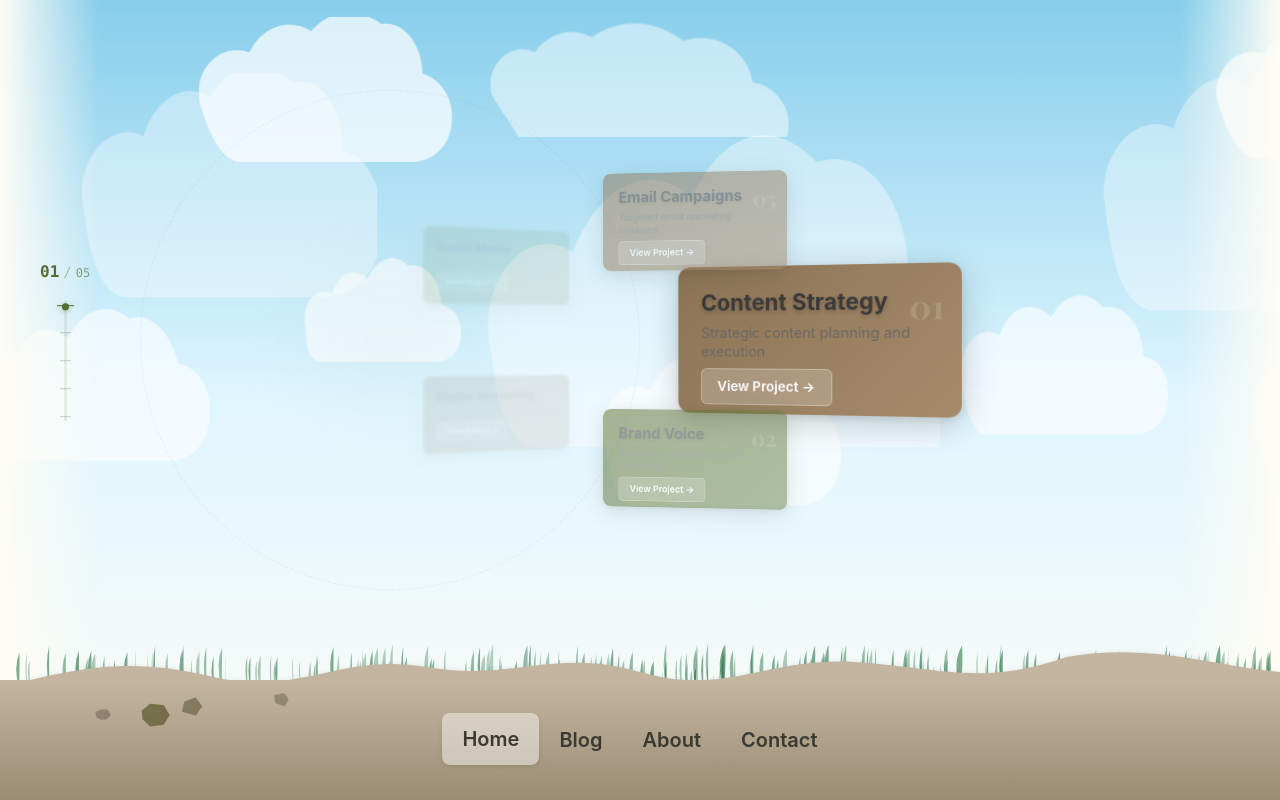
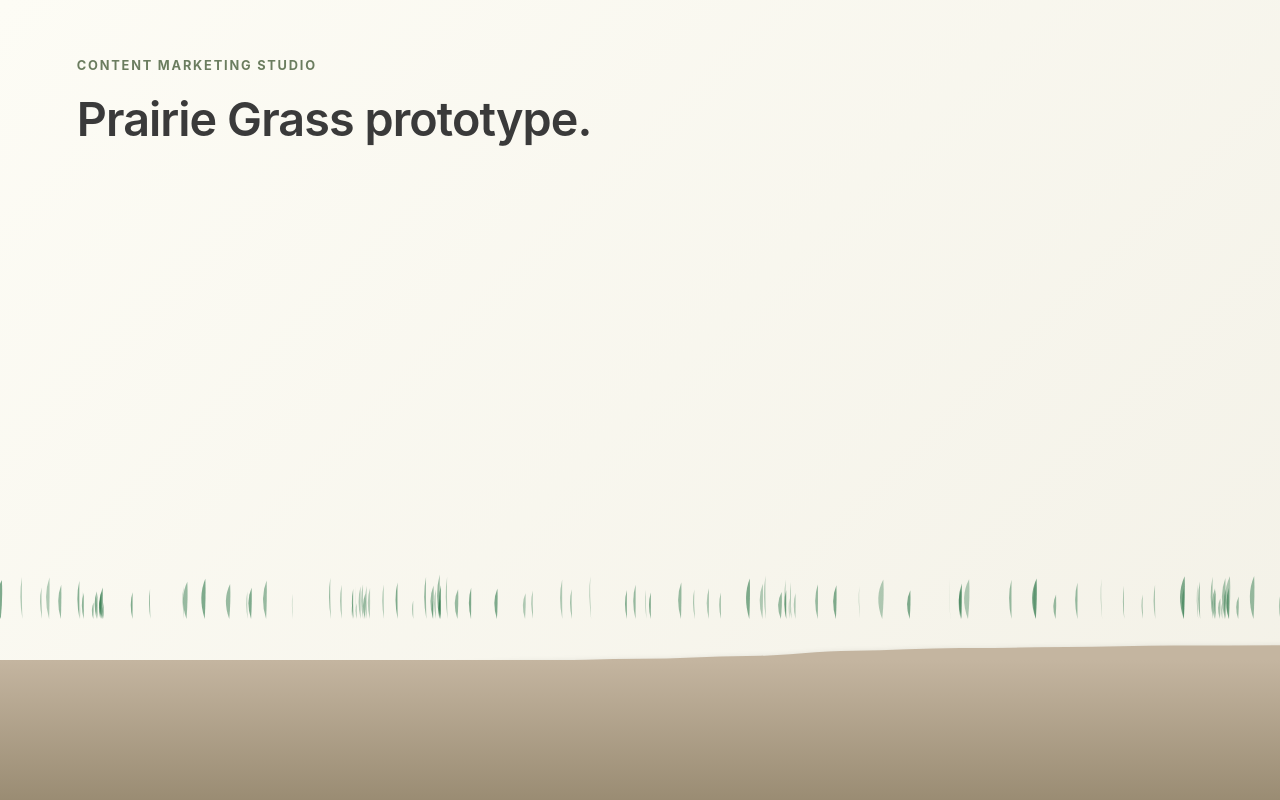
Before and after one commit to Fargarther/content-marketing-website, a React (Vite) app: page / in a window 1280 px wide. Built offline with nearby package versions, Linux system fonts and the light colour scheme.

Commit message:
Horizontal scroll

```diff
--- a/src/components/Carousel.css
+++ b/src/components/Carousel.css
@@ -1,6 +1,6 @@
 .carousel-container {
   width: 100%;
-  height: calc(100vh - 120px); /* Fill screen above nav */
+  height: clamp(320px, 70vh, 680px);
   position: relative;
   overflow: hidden;
   display: flex;
@@ -9,8 +9,7 @@
   perspective: 1000px;
   perspective-origin: center center;
   z-index: 10; /* Above clouds */
-  /* We're intentionally consuming gestures in both axes over the carousel */
-  touch-action: none; /* Allow custom swipe handling in both axes */
+  touch-action: pan-x pan-y;
 }
 
 .carousel-wheel {
@@ -20,9 +19,8 @@
   /* Center the wheel horizontally */
   transform: translateX(0);
   transform-style: preserve-3d;
-  /* Prevent rubber-band scrolling and ensure vertical touch scrolls the page */
   overscroll-behavior-x: contain;
-  touch-action: pan-y;
+  touch-action: pan-x pan-y;
 }
 
 .carousel-item {
--- a/src/components/GroundNav.css
+++ b/src/components/GroundNav.css
@@ -4,11 +4,11 @@
 }
 
 .ground-nav {
-  position: fixed;
+  position: absolute;
   left: 0;
-  right: 0;
   bottom: 0;                     /* sits at the very bottom */
-  height: 120px;                 /* increased height */
+  width: calc(var(--panel-count, 1) * 100vw);
+  height: var(--ground-height, 120px);
   z-index: 1105;                 /* ABOVE the grass (yours was 1001) */
   pointer-events: none;          /* overall container lets clicks through */
 }
@@ -29,7 +29,7 @@
     radial-gradient(1px 1px at 20% 30%, rgba(0,0,0,0.12) 0 40%, transparent 41%) repeat,
     radial-gradient(1px 1px at 70% 60%, rgba(0,0,0,0.10) 0 45%, transparent 46%) repeat,
     linear-gradient(to bottom, var(--ground-color), var(--ground-dark));
-  background-size: 180px 120px, 220px 150px, 100% 100%;
+  background-size: 180px 180px, 220px 200px, 100% 100%;
   display: flex;
   align-items: center;
   justify-content: center;
--- a/src/components/GroundNav.jsx
+++ b/src/components/GroundNav.jsx
@@ -5,7 +5,47 @@ import "./GroundNav.css";
 
 const ENABLE_ROCK_DRAG = true; // Enable gentle drag for front rocks only
 
-export default function GroundNav() {
+// Generate a gently noisy uphill → plateau → downhill ridge
+const createRidgePath = (width, groundHeight = 180, viewportHeight = 800) => {
+  const h = groundHeight;
+  const baseY = h * 0.78; // keep baseline low
+  const pts = [];
+  const segs = 48; // more segments for micro irregularity
+  const plateauStart = 0.44;
+  const plateauEnd = 0.72;
+  const maxLift = Math.min(baseY - 12, Math.max(h * 0.8, viewportHeight * 0.5)); // crest toward half viewport while baseline stays put
+
+  for (let i = 0; i <= segs; i++) {
+    const t = i / segs;
+    const x = t * width;
+
+    // Shape: rise → plateau → fall
+    let lift = 0;
+    if (t < plateauStart) {
+      lift = maxLift * (t / plateauStart);
+    } else if (t > plateauEnd) {
+      lift = maxLift * (1 - (t - plateauEnd) / (1 - plateauEnd));
+    } else {
+      lift = maxLift;
+    }
+
+    // Gentle noise for bumps
+    const noise = (Math.sin(t * 28) + Math.sin(t * 57) * 0.55 + Math.sin(t * 101) * 0.35) * 3.5;
+    const y = baseY - lift + noise;
+    pts.push({ x, y });
+  }
+
+  const move = `M${pts[0].x},${pts[0].y}`;
+  const curves = pts.slice(1).map((p, i) => {
+    const prev = pts[i];
+    const dx = p.x - prev.x;
+    return `C ${prev.x + dx / 3},${prev.y} ${prev.x + (2 * dx) / 3},${p.y} ${p.x},${p.y}`;
+  }).join(" ");
+
+  return `${move} ${curves} L ${width},${h} L 0,${h} Z`;
+};
+
+export default function GroundNav({ totalWidth, groundHeight, viewportHeight }) {
   const canvasRef = useRef(null);
   const svgRef = useRef(null);
   const rafRef = useRef(null);
@@ -13,6 +53,14 @@ export default function GroundNav() {
   const [currentHash, setCurrentHash] = useState(window.location.hash || '#home');
   const parallaxOffset = useRef({ x: 0, y: 0 });
   const gustDecay = useRef([]);
+  const [pathWidth, setPathWidth] = useState(() => Math.max(totalWidth || window.innerWidth || 1200, 800));
+  const [ridgePath, setRidgePath] = useState(() =>
+    createRidgePath(
+      Math.max(totalWidth || window.innerWidth || 1200, 800),
+      groundHeight || 180,
+      viewportHeight || window.innerHeight || 800
+    )
+  );
 
   // Get Y position along the ridge path
   const getRidgeY = useCallback((normalizedX) => {
@@ -26,14 +74,14 @@ export default function GroundNav() {
     const point = path.getPointAtLength(normalizedX * pathLength);
 
     // Transform from SVG viewBox (0-1200) to actual position
-    const svgWidth = 1200;
-    const actualWidth = window.innerWidth;
+    const svgWidth = pathWidth || 1200;
+    const actualWidth = totalWidth || window.innerWidth;
     const scale = actualWidth / svgWidth;
 
     // The ridge SVG is 80px tall, positioned at top: -48px
     // We want rocks to sit near the top of the ridge curve
     return -48 + (point.y * scale) - 10; // Offset up by 10px to sit on ridge
-  }, []);
+  }, [totalWidth, pathWidth]);
 
   // Listen for hash changes
   useEffect(() => {
@@ -48,7 +96,7 @@ export default function GroundNav() {
   // Initialize rock positions
   useEffect(() => {
     const initRocks = () => {
-      const width = window.innerWidth;
+      const width = totalWidth || window.innerWidth;
       const positions = rockData.map(rock => {
         const pixelX = rock.x * width;
         const ridgeY = getRidgeY(rock.x);
@@ -77,6 +125,13 @@ export default function GroundNav() {
     window.addEventListener('resize', initRocks);
     return () => window.removeEventListener('resize', initRocks);
   }, [getRidgeY]);
+
+  // Update ridge path when width changes
+  useEffect(() => {
+    const width = Math.max(totalWidth || window.innerWidth || 1200, 800);
+    setPathWidth(width);
+    setRidgePath(createRidgePath(width, groundHeight || 180, viewportHeight || window.innerHeight || 800));
+  }, [totalWidth, groundHeight, viewportHeight]);
 
   // Draw rocks with parallax
   const drawRocks = useCallback((ctx, width, height) => {
@@ -264,19 +319,12 @@ export default function GroundNav() {
       <svg
         ref={svgRef}
         className="ground-ridge"
-        viewBox="0 0 1200 80"
+        viewBox={`0 0 ${pathWidth} ${groundHeight || 180}`}
         preserveAspectRatio="none"
         aria-hidden="true"
       >
         <path
-          d="M0,55
-             C80,35 120,25 200,45
-             C280,65 320,20 400,35
-             C480,50 520,15 600,40
-             C680,65 720,25 800,30
-             C880,35 920,55 1000,25
-             C1080,10 1140,35 1200,40
-             L1200,80 L0,80 Z"
+          d={ridgePath}
           fill="var(--ground-color)"
         />
       </svg>
--- a/src/components/PrairieGrass.css
+++ b/src/components/PrairieGrass.css
@@ -1,9 +1,9 @@
 .prairie-grass-container {
-  position: fixed;
-  bottom: calc(120px - 1vh);  /* Lowered by 1vh from the 120px GroundNav height */
+  position: absolute;
+  bottom: var(--ground-nav-height, 120px);
   left: 0;
-  right: 0;
-  height: 180px;
+  width: calc(var(--panel-count, 1) * 100vw);
+  height: 220px;
   pointer-events: none;
   z-index: 1001;
 }
@@ -11,7 +11,6 @@
 .prairie-grass {
   width: 100%;
   height: 100%;
-  pointer-events: auto;
+  pointer-events: none;
   cursor: default;
-  /* Instant visual while sprites load */
 }
--- a/src/components/PrairieGrass.jsx
+++ b/src/components/PrairieGrass.jsx
@@ -117,7 +117,7 @@ function drawBladePlaceholder(ctx, blade) {
   ctx.restore();
 }
 
-const PrairieGrass = ({ breeze = 'medium' } = {}) => {
+const PrairieGrass = ({ breeze = 'medium', spanCount = 1 } = {}) => {
   const canvasRef = useRef(null);
   const pointerRef = useRef({ x: null, y: null });
   const timeRef = useRef(0);
@@ -189,7 +189,7 @@ const PrairieGrass = ({ breeze = 'medium' } = {}) => {
 
     const ctx = canvas.getContext('2d');
     const updateCanvasSize = () => {
-      const W = window.innerWidth;
+      const W = Math.max(window.innerWidth * spanCount, window.innerWidth);
       const H = 180; // Increased height to prevent seed head cutoff
       const dpr = Math.min(window.devicePixelRatio || 1, 1.5); // Cap DPR for performance
 
--- a/src/hooks/useCarouselWheel.js
+++ b/src/hooks/useCarouselWheel.js
@@ -75,11 +75,6 @@ export default function useCarouselWheel({
       // Optional: require carousel to be fully visible
       if (requireFullyInView && !fullyInView(el)) return;
 
-      // We intentionally consume ALL wheel events over carousel
-      // This prevents page scroll and gives us full control
-      e.preventDefault();
-      e.stopPropagation();
-
       const now = performance.now();
 
       // Respect cooldown to prevent momentum triggers
@@ -103,6 +98,9 @@ export default function useCarouselWheel({
 
       // Check threshold and trigger navigation
       if (Math.abs(accRef.current) >= thresholdPx) {
+        // Only stop native scroll when we actually step the carousel
+        e.preventDefault();
+        e.stopPropagation();
         if (accRef.current > 0) {
           // Positive: right/down → next
           onNext?.();
--- a/src/pages/Home.css
+++ b/src/pages/Home.css
@@ -1,126 +1,140 @@
-.site-header {
-  padding: 3rem 2rem;
-  text-align: center;
+.horizontal-shell {
+  position: relative;
+  height: 100vh;
+  width: 100vw;
+  overflow: hidden;
   background: #FDFCF5;
 }
 
-.header-content {
-  max-width: 1200px;
-  margin: 0 auto;
+.scroll-track {
+  position: relative;
+  height: 100%;
+  display: grid;
+  grid-auto-flow: column;
+  grid-auto-columns: minmax(100vw, 100vw);
+  overflow-x: auto;
+  overflow-y: hidden;
+  scroll-snap-type: none;
+  scroll-behavior: auto;
+  padding: 0;
+  z-index: 5;
+  touch-action: pan-x pan-y;
+  overscroll-behavior: none;
 }
 
-.site-title {
-  font-size: 2.5rem;
-  color: #3a3a3a;
-  margin: 0 0 0.5rem 0;
-  font-weight: 700;
-  letter-spacing: -0.02em;
+.scroll-track::-webkit-scrollbar {
+  height: 10px;
 }
 
-.site-tagline {
-  font-size: 1.125rem;
-  color: #666;
-  margin: 0;
-  font-weight: 400;
+.scroll-track::-webkit-scrollbar-track {
+  background: rgba(0, 0, 0, 0.05);
 }
 
-.main-content {
-  min-height: calc(100vh - 240px);
-  padding: 2rem 2rem 200px;
-  background: #FDFCF5;
+.scroll-track::-webkit-scrollbar-thumb {
+  background: #c4b5a0;
+  border-radius: 999px;
+}
+
+.panel {
+  position: relative;
   display: flex;
+  align-items: flex-start;
+  justify-content: flex-start;
+  padding: 3.5rem 6vw;
+  padding-bottom: calc(var(--ground-nav-height) + 80px);
+  scroll-snap-align: start;
+  min-height: 100%;
+  color: #2f2f2f;
+}
+
+.panel-inner {
+  max-width: 960px;
+  width: 100%;
+  display: flex;
+  flex-direction: column;
+  gap: 0.9rem;
+  z-index: 2;
+}
+
+.panel-inner.compact {
+  max-width: 1100px;
+}
+
+.hero-panel {
+  background: linear-gradient(135deg, #fdfcf5 0%, #f3f1e7 100%);
+}
+
+.projects-panel {
+  background: linear-gradient(180deg, rgba(253, 252, 245, 0.8), rgba(247, 244, 232, 0.9));
   align-items: center;
   justify-content: center;
 }
 
-.hero-section {
-  max-width: 1200px;
-  margin: 0 auto;
-  width: 100%;
+.about-panel {
+  background: linear-gradient(135deg, #fdfcf5 0%, #edf0e8 100%);
 }
 
-.hero-grid {
-  display: grid;
-  grid-template-columns: 1.2fr 0.8fr;
-  gap: 4rem;
-  align-items: center;
-  margin-top: 0;
+.contact-panel {
+  background: linear-gradient(135deg, #f3efe5 0%, #fdfcf5 100%);
 }
 
-.carousel-wrapper {
+.section-header {
   display: flex;
-  justify-content: flex-start;
-  overflow: hidden;
+  flex-direction: column;
+  gap: 0.35rem;
+  margin-bottom: 1rem;
 }
 
-.headshot-wrapper {
-  display: flex;
-  flex-direction: column;
-  align-items: center;
-  gap: 2rem;
+.eyebrow {
+  text-transform: uppercase;
+  letter-spacing: 0.14em;
+  font-size: 0.8rem;
+  color: #6b7d5f;
+  font-weight: 700;
 }
 
-.bio-text {
-  text-align: center;
-  max-width: 300px;
+h1, h2 {
+  margin: 0;
+  letter-spacing: -0.02em;
 }
 
-.bio-text h2 {
-  font-size: 1.5rem;
-  color: #3a3a3a;
-  margin: 0 0 0.75rem 0;
-  font-weight: 600;
+h1 {
+  font-size: clamp(2rem, 2.4vw + 1rem, 3rem);
+  line-height: 1.05;
 }
 
-.bio-text p {
-  font-size: 1rem;
-  line-height: 1.6;
-  color: #666;
-  margin: 0;
+h2 {
+  font-size: clamp(1.2rem, 1.4vw + 0.9rem, 2rem);
+  line-height: 1.2;
 }
 
-@media (max-width: 1024px) {
-  .hero-grid {
-    grid-template-columns: 1fr;
-    gap: 3rem;
-  }
+.cta {
+  display: inline-flex;
+  align-items: center;
+  justify-content: center;
+  padding: 0.8rem 1.25rem;
+  border-radius: 10px;
+  background: #6b7d5f;
+  color: #fdfcf5;
+  font-weight: 700;
+  width: fit-content;
+  box-shadow: 0 8px 20px rgba(107, 125, 95, 0.25);
+  transition: transform 0.2s ease, box-shadow 0.2s ease;
+}
 
-  .carousel-wrapper {
-    justify-content: flex-start;
-  }
+.cta:hover {
+  transform: translateY(-2px);
+  box-shadow: 0 12px 26px rgba(107, 125, 95, 0.3);
+}
 
-  .headshot-wrapper {
-    order: -1;
+@media (max-width: 900px) {
+  .panel {
+    padding: 3rem 1.75rem;
   }
 }
 
-@media (max-width: 768px) {
-  .site-header {
-    padding: 2rem 1.5rem;
-  }
-
-  .site-title {
-    font-size: 2rem;
-  }
-
-  .site-tagline {
-    font-size: 1rem;
-  }
-
-  .main-content {
-    padding: 1.5rem 1.5rem 200px;
-  }
-
-  .hero-grid {
-    gap: 2rem;
-    margin-top: 2rem;
-  }
-
-  .bio-text h2 {
-    font-size: 1.25rem;
-  }
-
-  .bio-text p {
-    font-size: 0.95rem;
+@media (max-width: 640px) {
+  .panel {
+    padding: 2.5rem 1.25rem;
   }
 }
--- a/src/pages/Home.jsx
+++ b/src/pages/Home.jsx
@@ -1,17 +1,187 @@
-import React from 'react';
+import React, { useEffect, useRef, useCallback, useState } from 'react';
 import GroundNav from '../components/GroundNav';
 import PrairieGrass from '../components/PrairieGrass';
-import Carousel from '../components/Carousel';
 import CloudBand from '../components/CloudBand';
 import './Home.css';
 
 export default function Home() {
+  const PANEL_COUNT = 4;
+  const trackRef = useRef(null);
+  const touchRef = useRef(null);
+  const [totalWidth, setTotalWidth] = useState(
+    typeof window !== 'undefined' ? window.innerWidth * PANEL_COUNT : 0
+  );
+  const [viewportHeight, setViewportHeight] = useState(
+    typeof window !== 'undefined' ? window.innerHeight : 800
+  );
+  const velocityRef = useRef(0);
+  const animFrameRef = useRef(null);
+
+  // Translate wheel movement into horizontal scroll on the track
+  const handleWheel = useCallback((e) => {
+    const track = trackRef.current;
+    if (!track) return;
+    if (track.scrollWidth <= track.clientWidth) return;
+    if (e.ctrlKey) return; // let zoom gestures through
+    const delta = Math.abs(e.deltaY) > Math.abs(e.deltaX) ? e.deltaY : e.deltaX;
+    if (delta === 0) return;
+    const max = track.scrollWidth - track.clientWidth;
+    // Kick a simple inertial scroll
+    velocityRef.current += delta * 0.35;
+
+    const step = () => {
+      const t = trackRef.current;
+      if (!t) return;
+      let next = t.scrollLeft + velocityRef.current;
+      // clamp edges
+      if (next < 0) {
+        next = 0;
+        velocityRef.current = 0;
+      } else if (next > max) {
+        next = max;
+        velocityRef.current = 0;
+      }
+      t.scrollLeft = next;
+      // apply friction
+      velocityRef.current *= 0.88;
+      if (Math.abs(velocityRef.current) > 0.2) {
+        animFrameRef.current = requestAnimationFrame(step);
+      } else {
+        velocityRef.current = 0;
+        animFrameRef.current = null;
+      }
+    };
+
+    if (!animFrameRef.current) {
+      animFrameRef.current = requestAnimationFrame(step);
+    }
+    e.preventDefault();
+  }, []);
+
+  // Touch/pan: convert vertical or horizontal drags into horizontal scroll
+  useEffect(() => {
+    const track = trackRef.current;
+    if (!track) return;
+
+    const onTouchStart = (e) => {
+      if (track.scrollWidth <= track.clientWidth) return;
+      const t = e.touches[0];
+      touchRef.current = { x: t.clientX, y: t.clientY };
+    };
+
+    const onTouchMove = (e) => {
+      if (!touchRef.current || track.scrollWidth <= track.clientWidth) return;
+      const t = e.touches[0];
+      const dx = t.clientX - touchRef.current.x;
+      const dy = t.clientY - touchRef.current.y;
+      const primary = Math.abs(dx) >= Math.abs(dy) ? dx : dy;
+      track.scrollLeft -= primary;
+      touchRef.current = { x: t.clientX, y: t.clientY };
+      e.preventDefault();
+    };
+
+    const onTouchEnd = () => { touchRef.current = null; };
+
+    track.addEventListener('touchstart', onTouchStart, { passive: false });
+    track.addEventListener('touchmove', onTouchMove, { passive: false });
+    track.addEventListener('touchend', onTouchEnd);
+    track.addEventListener('touchcancel', onTouchEnd);
+
+    return () => {
+      track.removeEventListener('touchstart', onTouchStart);
+      track.removeEventListener('touchmove', onTouchMove);
+      track.removeEventListener('touchend', onTouchEnd);
+      track.removeEventListener('touchcancel', onTouchEnd);
+    };
+  }, []);
+
+  // Track total width for synced ground/grass
+  useEffect(() => {
+    const update = () => {
+      setTotalWidth(window.innerWidth * PANEL_COUNT);
+      setViewportHeight(window.innerHeight || viewportHeight);
+    };
+    update();
+    window.addEventListener('resize', update);
+    return () => window.removeEventListener('resize', update);
+  }, [PANEL_COUNT, viewportHeight]);
+
+  // Scroll to the hashed section when nav updates
+  useEffect(() => {
+    const scrollToHash = () => {
+      const hash = window.location.hash.replace('#', '') || 'home';
+      const target = document.getElementById(hash);
+      if (target && trackRef.current) {
+        target.scrollIntoView({ behavior: 'smooth', block: 'nearest', inline: 'start' });
+      }
+    };
+
+    scrollToHash();
+    window.addEventListener('hashchange', scrollToHash);
+    return () => window.removeEventListener('hashchange', scrollToHash);
+  }, []);
+
+  // Cleanup animation on unmount
+  useEffect(() => {
+    return () => {
+      if (animFrameRef.current) cancelAnimationFrame(animFrameRef.current);
+    };
+  }, []);
+
+  const groundVisualHeight = 140; // keep baseline where it was; hill rises within this band
+
   return (
-    <>
-      <GroundNav />
-      <PrairieGrass />
-      <Carousel />
+    <div
+      className="horizontal-shell"
+      style={{
+        '--panel-count': PANEL_COUNT,
+        '--ground-nav-height': `${groundVisualHeight}px`,
+        '--ground-height': `${groundVisualHeight}px`,
+      }}
+    >
       <CloudBand />
-    </>
+
+      <div className="scroll-track" ref={trackRef} onWheel={handleWheel}>
+        <section className="panel hero-panel" id="home">
+          <div className="panel-inner">
+            <p className="eyebrow">Content Marketing Studio</p>
+            <h1>
+              Prairie Grass prototype.
+            </h1>
+          </div>
+        </section>
+
+        <section className="panel projects-panel" id="blog">
+          <div className="panel-inner compact">
+            <div className="section-header">
+              <p className="eyebrow">Selected Work</p>
+              <h2>In progress.</h2>
+            </div>
+          </div>
+        </section>
+
+        <section className="panel about-panel" id="about">
+          <div className="panel-inner">
+            <p className="eyebrow">About</p>
+            <h2>Quiet space to tune the grass.</h2>
+          </div>
+        </section>
+
+        <section className="panel contact-panel" id="contact">
+          <div className="panel-inner">
+            <p className="eyebrow">Contact</p>
+            <h2>Reach out when ready.</h2>
+            <a className="cta" href="mailto:hello@contentstudio.test">Email</a>
+          </div>
+        </section>
+
+        <PrairieGrass spanCount={PANEL_COUNT} />
+        <GroundNav
+          totalWidth={totalWidth}
+          groundHeight={groundVisualHeight}
+          viewportHeight={viewportHeight}
+        />
+      </div>
+    </div>
   );
 }
```
Also changed, not shown: 2 other files (tests, documents, lock files or other folders).
